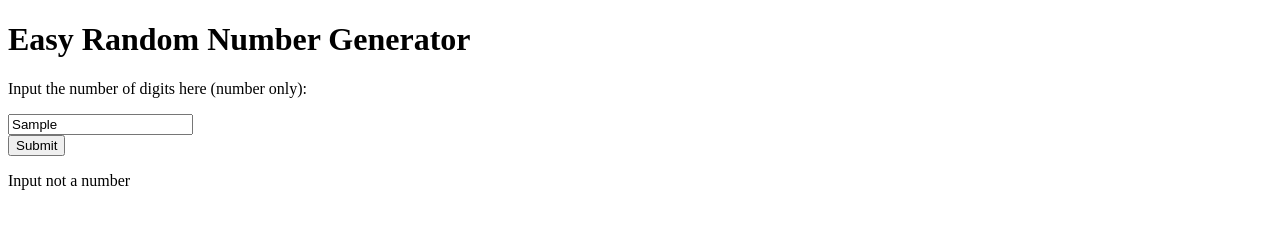
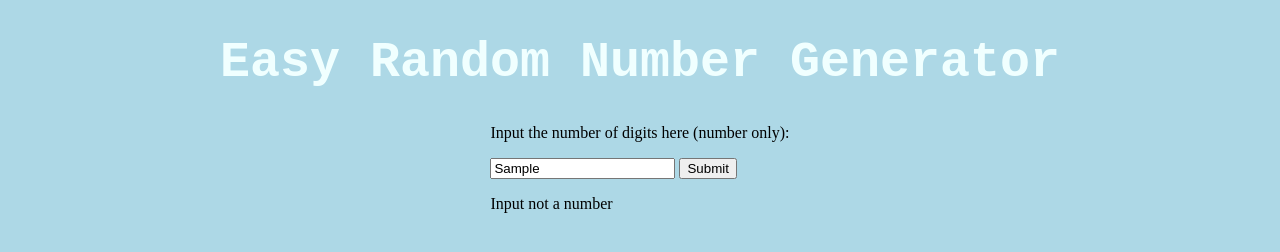
Before and after one commit to c-almona/number_generator, a plain HTML site: page index.html in a window 1280 px wide. Both pictures are taken after typing "Sample" into the empty fields and a click on the button "Submit". Drawn offline with Linux system fonts and the light colour scheme.

Commit message:
added css styling

```diff
--- a/index.html
+++ b/index.html
@@ -18,9 +18,6 @@
         <button class="btn">Submit</button>
     </div>
 
-    <div class="answer">
-
-    </div>
 
 
 </body>
--- a/script.js
+++ b/script.js
@@ -1,4 +1,4 @@
-let ans = document.querySelector(".answer");
+//let ans = document.querySelector(".answer");//
 let pAns = document.createElement("p");
 
 //produce a random 1 digit number (0-9)
@@ -90,7 +90,7 @@ function generator(){
 
     error.textContent = text;
     formbox.appendChild(error);
-    ans.appendChild(pAns);
+    formbox.appendChild(pAns);
 }
 
 
--- a/styles.css
+++ b/styles.css
@@ -0,0 +1,32 @@
+* {
+    margin-left: 0px;
+    margin-right: 0px;
+}
+
+body {
+    background-color: 	#ADD8E6;
+}
+
+h1 {
+    text-align: center;
+    font-family: monospace;
+    font-size: 50px;
+    color: #F0FFFF;
+}
+
+.form {
+    height: fit-content;
+    width:fit-content;
+    margin-left:auto;
+    margin-right: auto;
+}
+
+ form{
+    display:inline-block;
+}
+
+div p:last-child {
+    font-size: 100px;
+    font-family: monospace;
+    color: #F0FFFF;
+}
```
